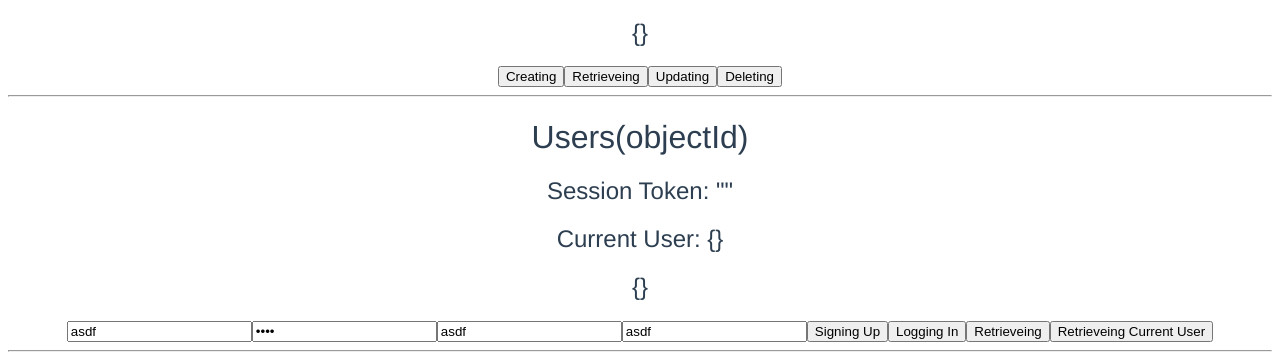
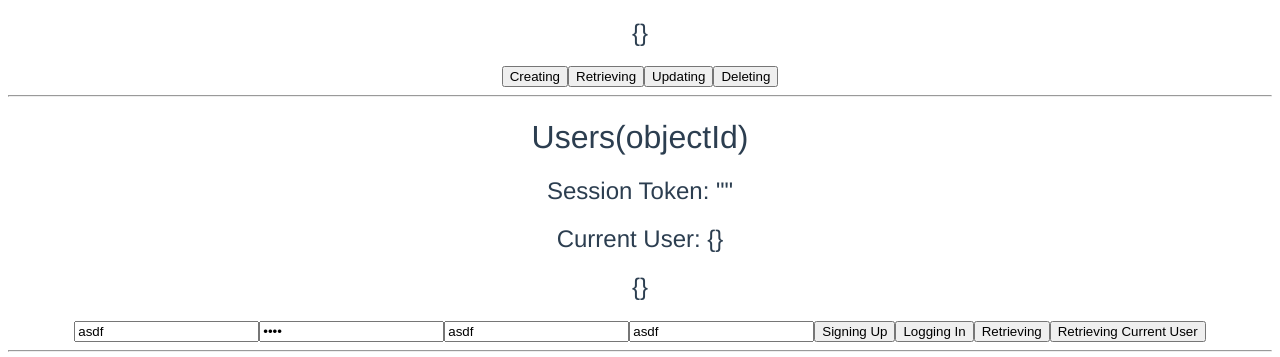
Before and after one commit to trylovetom/GGParseServerExample, a Vue app in the folder public/: page / in a window 1280 px wide. Shown: the part 532-889 px from the top of the page. Built offline with nearby package versions, Linux system fonts and the light colour scheme.

Commit message:
fix typo retrieveing -> retrieving

```diff
--- a/public/src/api/objects.js
+++ b/public/src/api/objects.js
@@ -11,7 +11,7 @@ export default {
   creatingObjects: (data) => {
     return instance.post('', data)
   },
-  retrieveingObjects: (objectId) => {
+  retrievingObjects: (objectId) => {
     return instance.get(objectId)
   },
   updatingObjects: (objectId, data) => {
--- a/public/src/api/users.js
+++ b/public/src/api/users.js
@@ -21,10 +21,10 @@ export default {
       password: password
     }))
   },
-  retrieveingUsers: (objectId) => {
+  retrievingUsers: (objectId) => {
     return instance.get('users/' + objectId)
   },
-  retrieveingCurrentUser: (sessionToken) => {
+  retrievingCurrentUser: (sessionToken) => {
     return instance.get('users/me', {
       headers: {
         'X-Parse-Session-Token': sessionToken
--- a/public/src/components/Objects.vue
+++ b/public/src/components/Objects.vue
@@ -4,7 +4,7 @@
     <h2>{{ data }}</h2>
     <h2>{{ objectResponse }}</h2>
     <button @click="creatingObjects(data)">Creating</button>
-    <button @click="retrieveingObjects()">Retrieveing</button>
+    <button @click="retrievingObjects()">Retrieving</button>
     <button @click="updatingObjects(updateData)">Updating</button>
     <button @click="deletingObjects()">Deleting</button>
     <hr>
@@ -33,7 +33,7 @@ export default {
   }),
   methods: mapActions([
     'creatingObjects',
-    'retrieveingObjects',
+    'retrievingObjects',
     'updatingObjects',
     'deletingObjects'
   ])
--- a/public/src/components/Users.vue
+++ b/public/src/components/Users.vue
@@ -10,9 +10,9 @@
     <input type="phone" placeholder="phone" v-model="userData.phone">
     <button @click="signingUp(userData)">Signing Up</button>
     <button @click="loggingIn(userData)">Logging In</button>
-    <button @click="retrieveingUsers()">Retrieveing</button>
-    <button @click="retrieveingCurrentUser()">Retrieveing Current User</button>
-    <!-- <button @click="retrieveingObjects()">Retrieveing</button> -->
+    <button @click="retrievingUsers()">Retrieving</button>
+    <button @click="retrievingCurrentUser()">Retrieving Current User</button>
+    <!-- <button @click="retrievingObjects()">Retrieving</button> -->
     <!-- <button @click="updatingObjects(updateData)">Updating</button> -->
     <!-- <button @click="deletingObjects()">Deleting</button> -->
     <hr>
@@ -48,8 +48,8 @@ export default {
   methods: mapActions([
     'signingUp',
     'loggingIn',
-    'retrieveingUsers',
-    'retrieveingCurrentUser'
+    'retrievingUsers',
+    'retrievingCurrentUser'
   ])
 }
 </script>
--- a/public/src/store/modules/objects.js
+++ b/public/src/store/modules/objects.js
@@ -23,9 +23,9 @@ const actions = {
       commit(types.CREATING_OBJECTS, err.response.data)
     }
   },
-  retrieveingObjects: async ({ commit, state }) => {
+  retrievingObjects: async ({ commit, state }) => {
     try {
-      const response = await objects.retrieveingObjects(state.objectId)
+      const response = await objects.retrievingObjects(state.objectId)
       commit(types.RETRIEVEING_OBJECTS, response.data)
     } catch (err) {
       commit(types.RETRIEVEING_OBJECTS, err.response.data)
--- a/public/src/store/modules/users.js
+++ b/public/src/store/modules/users.js
@@ -35,17 +35,17 @@ const actions = {
       commit(types.LOGGING_IN_USER, err.response.data)
     }
   },
-  retrieveingUsers: async ({ commit, state }) => {
+  retrievingUsers: async ({ commit, state }) => {
     try {
-      const response = await users.retrieveingUsers(state.userObjectId)
+      const response = await users.retrievingUsers(state.userObjectId)
       commit(types.RETRIEVEING_USERS, response.data)
     } catch (err) {
       commit(types.RETRIEVEING_USERS, err.response.data)
     }
   },
-  retrieveingCurrentUser: async ({ commit, state }) => {
+  retrievingCurrentUser: async ({ commit, state }) => {
     try {
-      const response = await users.retrieveingCurrentUser(state.sessionToken)
+      const response = await users.retrievingCurrentUser(state.sessionToken)
       commit(types.RETRIEVEING_CURRENT_USER, response.data)
     } catch (err) {
       commit(types.RETRIEVEING_CURRENT_USER, err.response.data)
```
